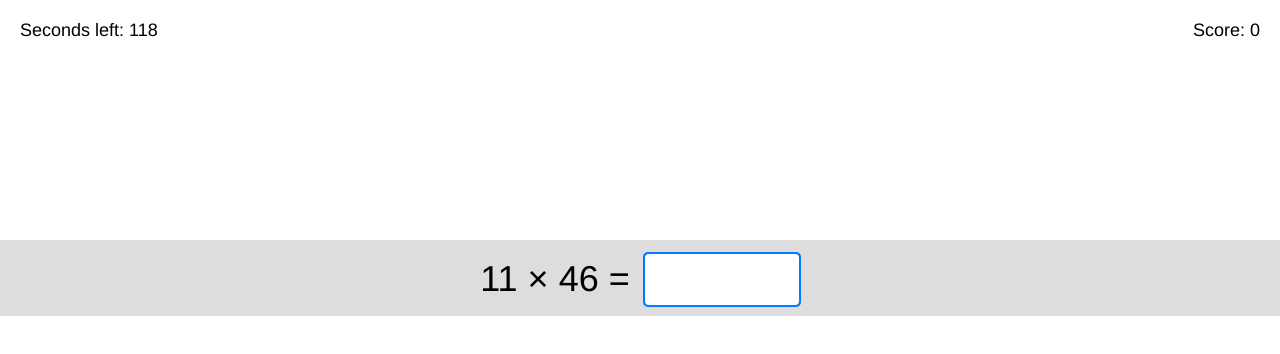
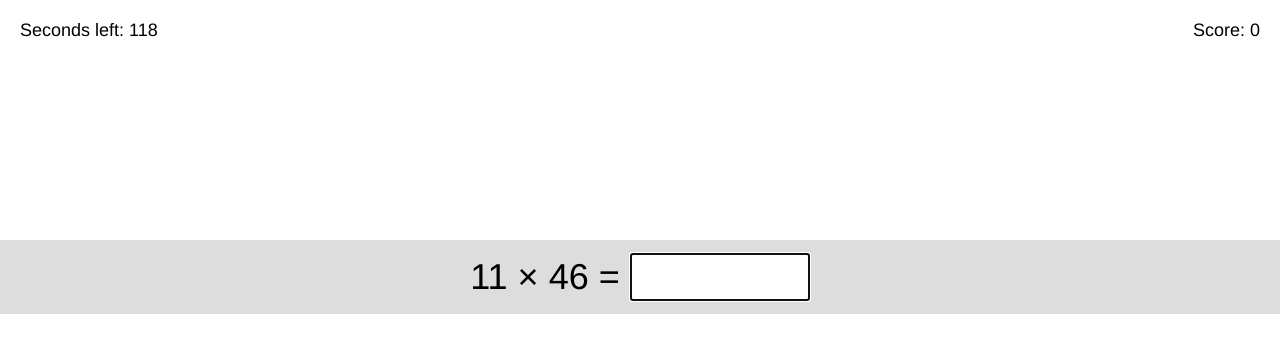
Before and after one commit to austxu/zetamac-clone, a plain HTML site: page index.html in a window 1280 px wide. Both pictures are taken after a click on the button "Start". Drawn offline with Linux system fonts and the light colour scheme.

Commit message:
Fixed minor formatting issues

```diff
--- a/index.html
+++ b/index.html
@@ -113,8 +113,10 @@
         }
 
         #start-screen .gray-section {
-            margin-bottom: 15px;
-            padding: 15px;
+            margin: 0 auto 15px auto;
+            padding: 20px;
+            width: 440px;
+            max-width: 100%;
         }
 
         /* --- INTERNAL SETTINGS STYLING --- */
@@ -254,42 +256,22 @@
             background-color: #333;
         }
 
-        .game-strip #game-content-area {
-            display: inline-block;
-        }
+
 
         .game-strip .question-text,
         .game-strip .equals-sign {
             font-size: 36px;
             color: var(--text-color);
             white-space: nowrap;
-            vertical-align: middle;
         }
 
         #answer-input {
             font-size: 36px;
             font-family: inherit;
-            width: 156px;
-            border: 1px solid var(--input-border);
-            border-radius: 4px;
-            background-color: var(--input-bg);
-            color: var(--text-color);
-            text-align: left;
-            padding: 4px 8px;
-            vertical-align: middle;
-            margin-left: 4px;
+            width: 180px;
         }
 
-        #answer-input:focus {
-            outline: 2px solid #007bff;
-            outline-offset: -1px;
-            border-color: #007bff;
-        }
-
-        body.dark-mode #answer-input:focus {
-            outline-color: #4dabf7;
-            border-color: #4dabf7;
-        }
+        /* (Focus outlines removed to match default browser behavior like Zetamac) */
 
         /* Results inside the strip */
         .result-score {
@@ -428,7 +410,7 @@
                 <div id="game-content-area">
                     <span class="question-text" id="question-text"></span>
                     <span class="equals-sign">=</span>
-                    <input type="number" id="answer-input" autocomplete="off">
+                    <input type="text" id="answer-input" autocomplete="off">
                 </div>
                 <!-- Results mode: score + links -->
                 <div id="results-area" style="display:none;">
@@ -623,17 +605,12 @@
                     a = rInt(addMin1, addMax1);
                     b = rInt(addMin2, addMax2);
                     let sum = a + b;
-                    text = `${sum} - ${a}`;
+                    text = `${sum} – ${a}`;
                     currentAnswer = b;
                     break;
                 case 'mult':
-                    if (Math.random() > 0.5) {
-                        a = rInt(multMin1, multMax1);
-                        b = rInt(multMin2, multMax2);
-                    } else {
-                        a = rInt(multMin2, multMax2);
-                        b = rInt(multMin1, multMax1);
-                    }
+                    a = rInt(multMin1, multMax1);
+                    b = rInt(multMin2, multMax2);
                     text = `${a} × ${b}`;
                     currentAnswer = a * b;
                     break;
```
